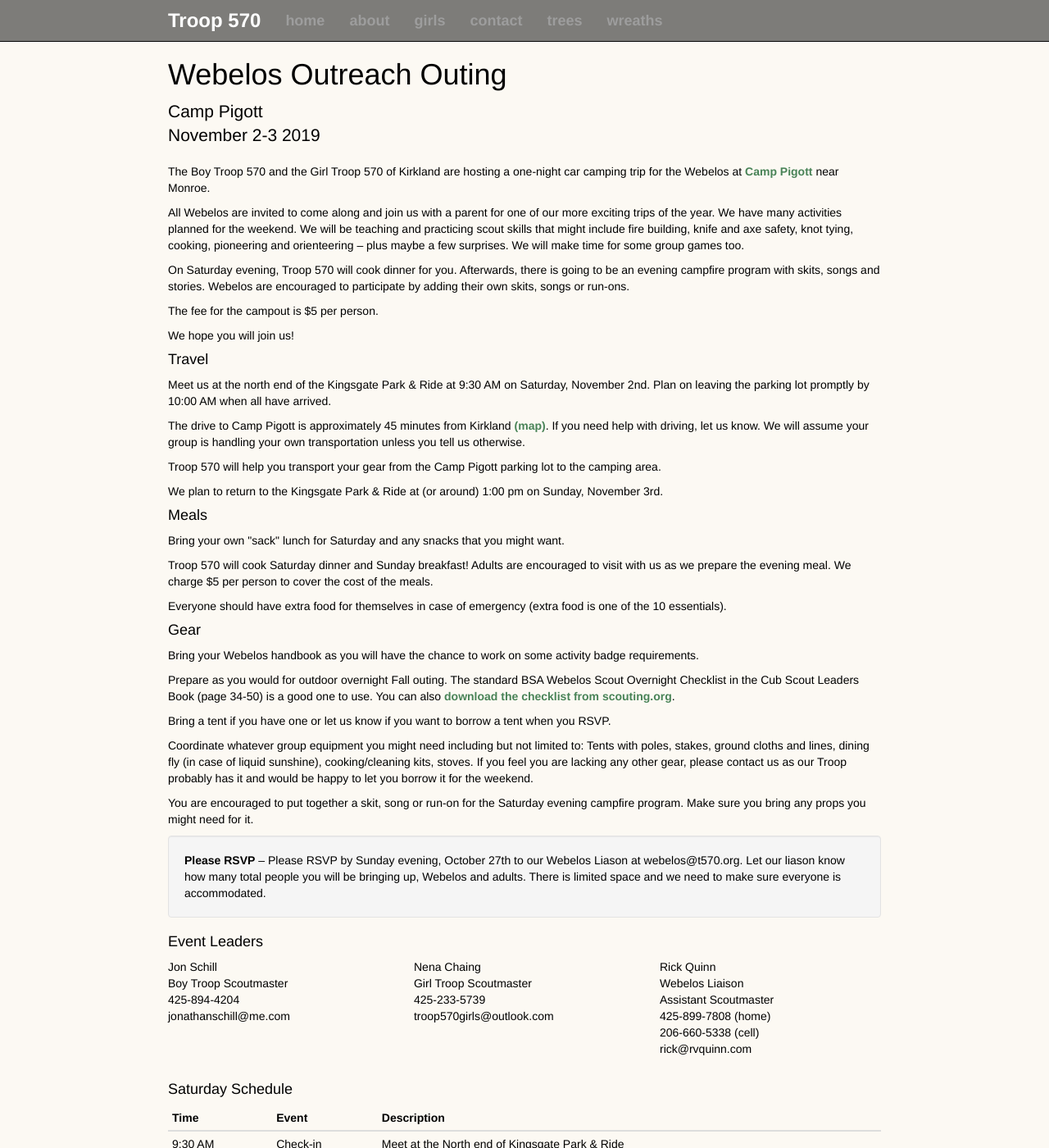
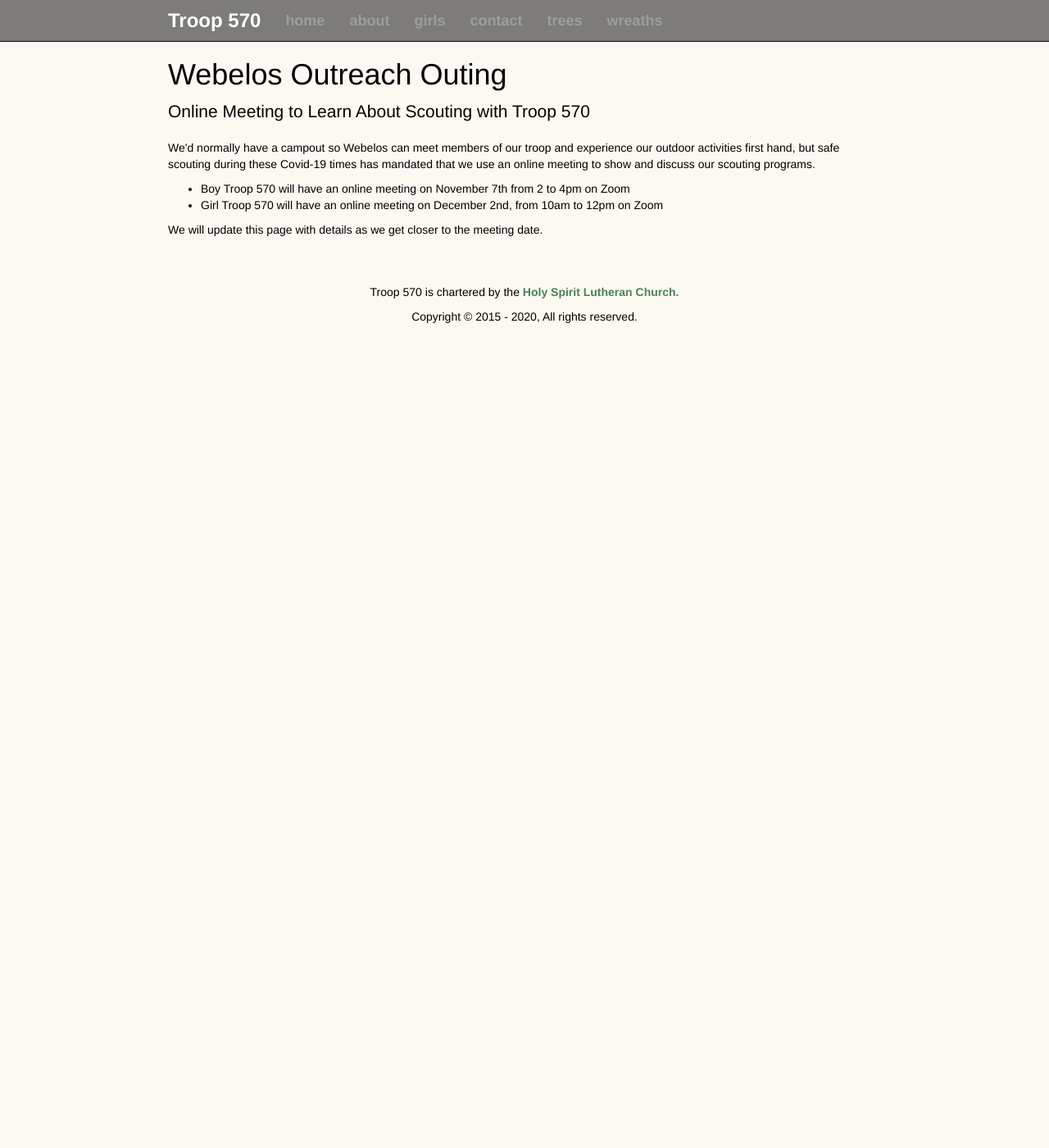
Before and after one commit to troop570/troop570.github.io, a Jekyll site: the page built from webelos/index.html, in a window 1280 px wide and 1400 px high. Shown: the whole window at 82% size. Built offline with Jekyll 4.4.1, drawn with Linux system fonts in a browser that asks for light colours; nearby versions of some CDN libraries; some of the changed text lies outside the part shown.

Commit message:
Webelos outreach link and page reactivated with Zoom calls

```diff
--- a/webelos/index.html
+++ b/webelos/index.html
@@ -4,9 +4,21 @@ title: Webelos Outreach Outing
 ---
 
 <p class="lead">
-Camp Pigott<br>November 2-3 2019
+Online Meeting to Learn About Scouting with Troop 570
 </p>
 
+<p>We'd normally have a campout so Webelos can meet members of our troop and experience
+  our outdoor activities first hand, but safe scouting during these Covid-19 times
+  has mandated that we use an online meeting to show and discuss our scouting programs.
+  </p>
+<ul>
+  <li>Boy Troop 570 will have an online meeting on November 7th from  2 to 4pm on Zoom</li>
+  <li>Girl Troop 570 will have an online meeting on December 2nd, from 10am to 12pm on Zoom</li>
+</ul>
+
+<p>We will update this page with details as we get closer to the meeting date.</p>
+
+{% comment %}
 <p>The Boy Troop 570 and the Girl Troop 570 of Kirkland are hosting a one-night
 car camping trip for the Webelos at <a
 href="https://www.seattlebsa.org/camp-pigott">Camp Pigott</a>
@@ -166,3 +178,4 @@ evening campfire program. Make sure you bring any props you might need for it.
 </table>
 
 <p><a href="T570WebelosOuting.pdf">Printable Flyer</a>
+  {% endcomment %}
```
Also changed, not shown: index.html (+4 -4 lines).
